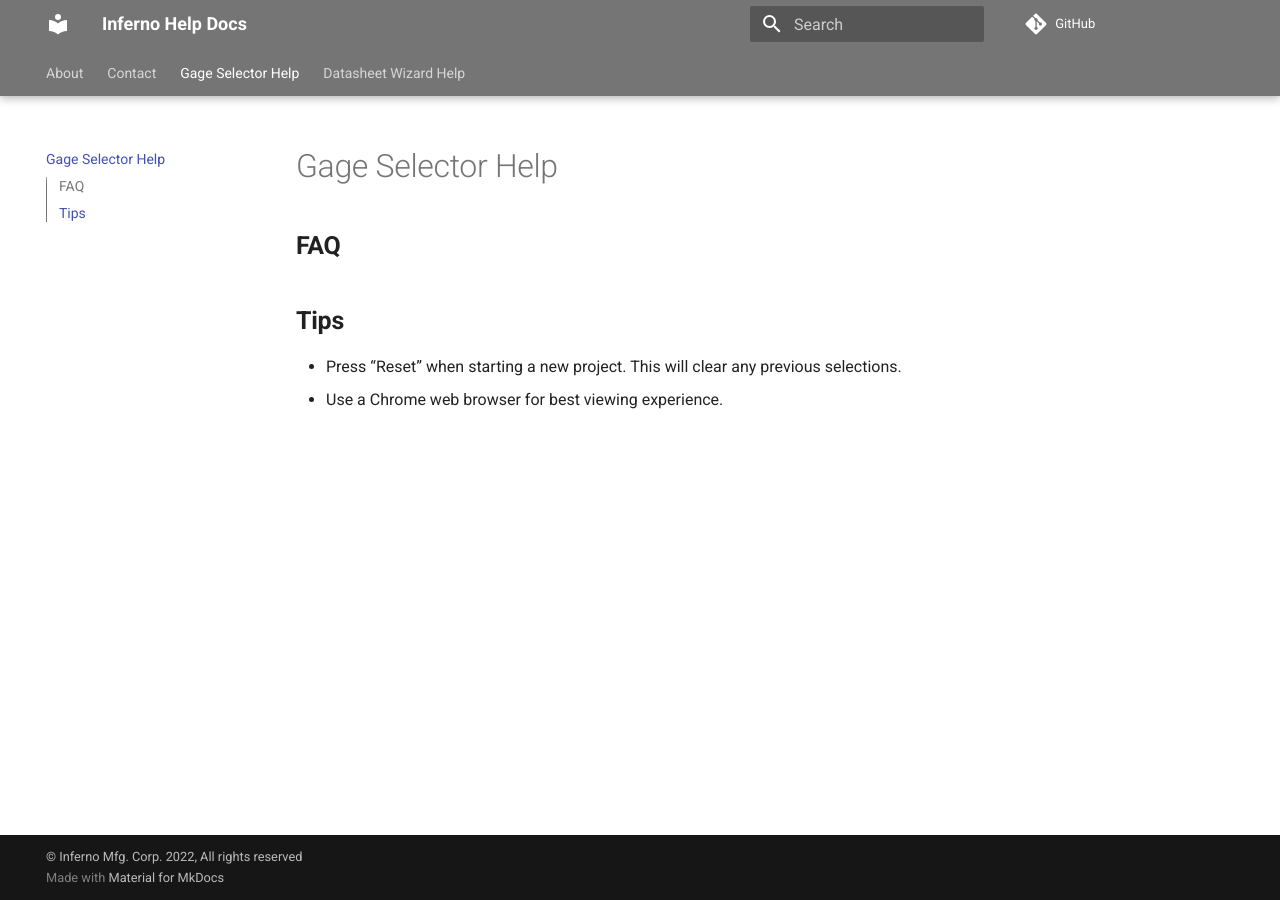
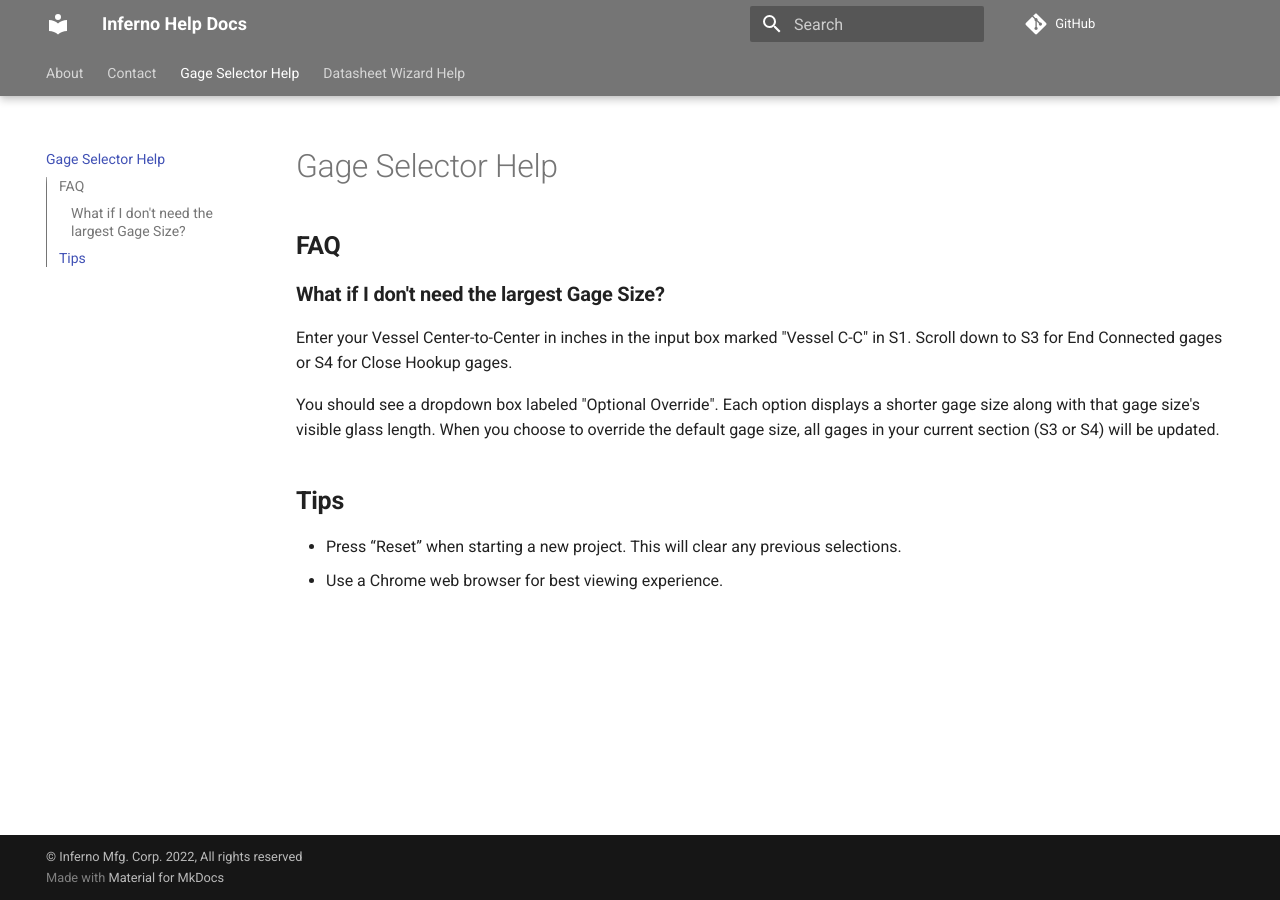
Before and after one commit to InfernoMfg/help-docs, an MkDocs documentation site: the page built from docs/gage-selector.md, in a window 1280 px wide. Built offline with MkDocs 1.6.1 and Material for MkDocs 9.7.7, drawn with Linux system fonts in a browser that asks for light colours; comment, search, counter and statistics services are not loaded.

Commit message:
initial notes on gage size override

```diff
--- a/docs/gage-selector.md
+++ b/docs/gage-selector.md
@@ -1,4 +1,10 @@
 ## **FAQ**
+
+### **What if I don't need the largest Gage Size?**
+Enter your Vessel Center-to-Center in inches in the input box marked "Vessel C-C" in S1.  Scroll down to S3 for End Connected gages or S4 for Close Hookup gages.
+
+You should see a dropdown box labeled "Optional Override".  Each option displays a shorter gage size along with that gage size's visible glass length.  When you choose to override the default gage size, all gages in your current section (S3 or S4) will be updated.
+
 ## **Tips**
 - Press “Reset” when starting a new project.  This will clear any previous selections.
 - Use a Chrome web browser for best viewing experience.
```
